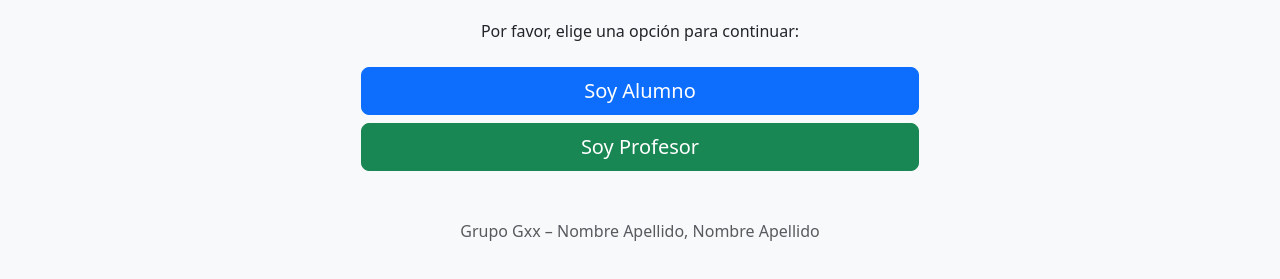
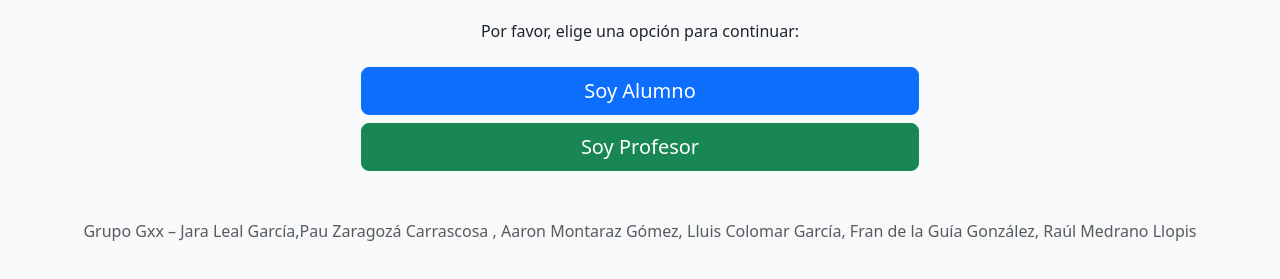
Before and after one commit to Frandede/DEWProyecto, a plain HTML site: page src/main/webapp/index.html in a window 1280 px wide. Shown: the part 101-380 px from the top of the page. Drawn offline with nearby package versions, Linux system fonts and the light colour scheme.

Commit message:
nombres cambiados

```diff
--- a/src/main/webapp/index.html
+++ b/src/main/webapp/index.html
@@ -14,7 +14,7 @@
             <a href="profesores" class="btn btn-success btn-lg">Soy Profesor</a>
         </div>
         <footer class="mt-5 text-muted">
-            Grupo Gxx – Nombre Apellido, Nombre Apellido
+                     Grupo Gxx – Jara Leal García,Pau Zaragozá Carrascosa , Aaron Montaraz Gómez, Lluis Colomar García, Fran de la Guía González, Raúl Medrano Llopis
         </footer>
     </div>
 </body>
```
